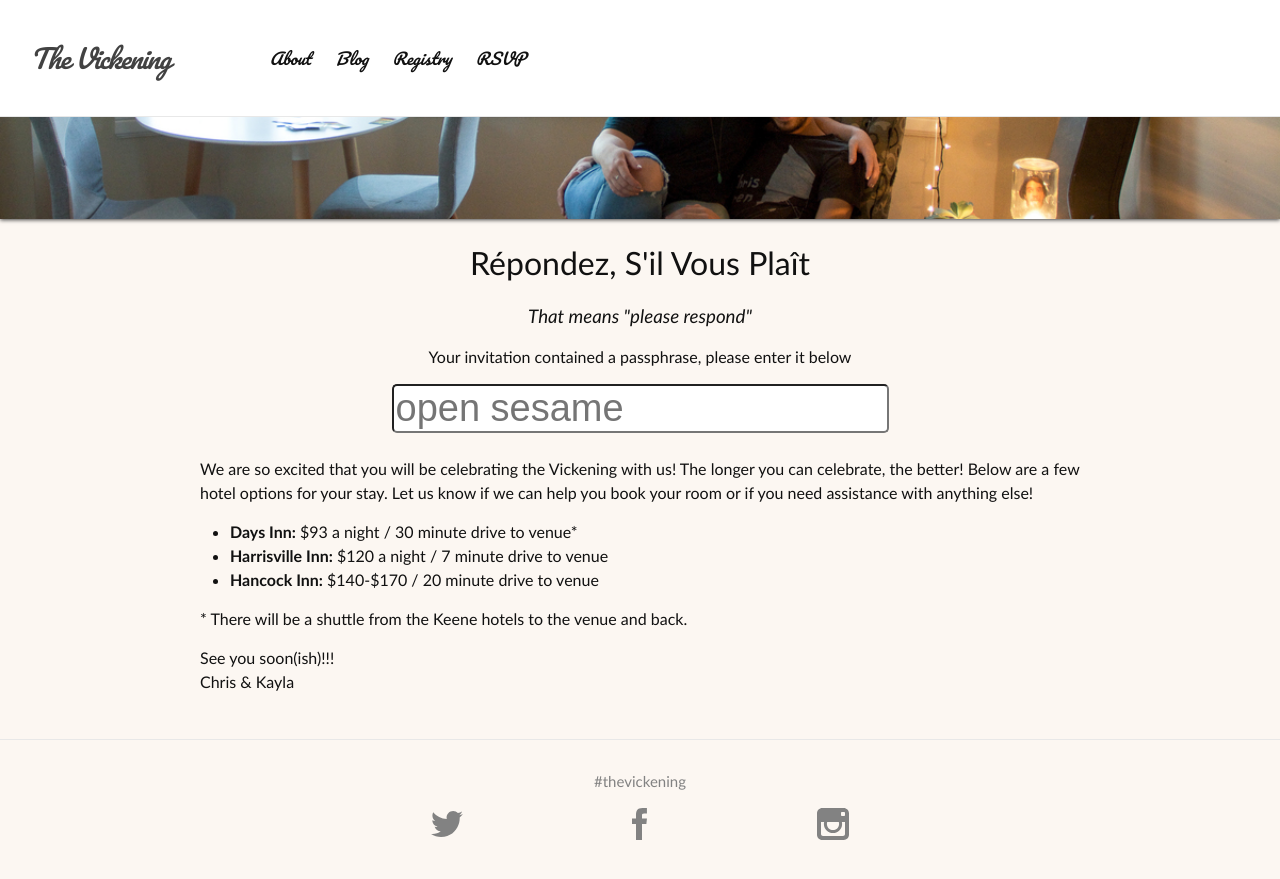
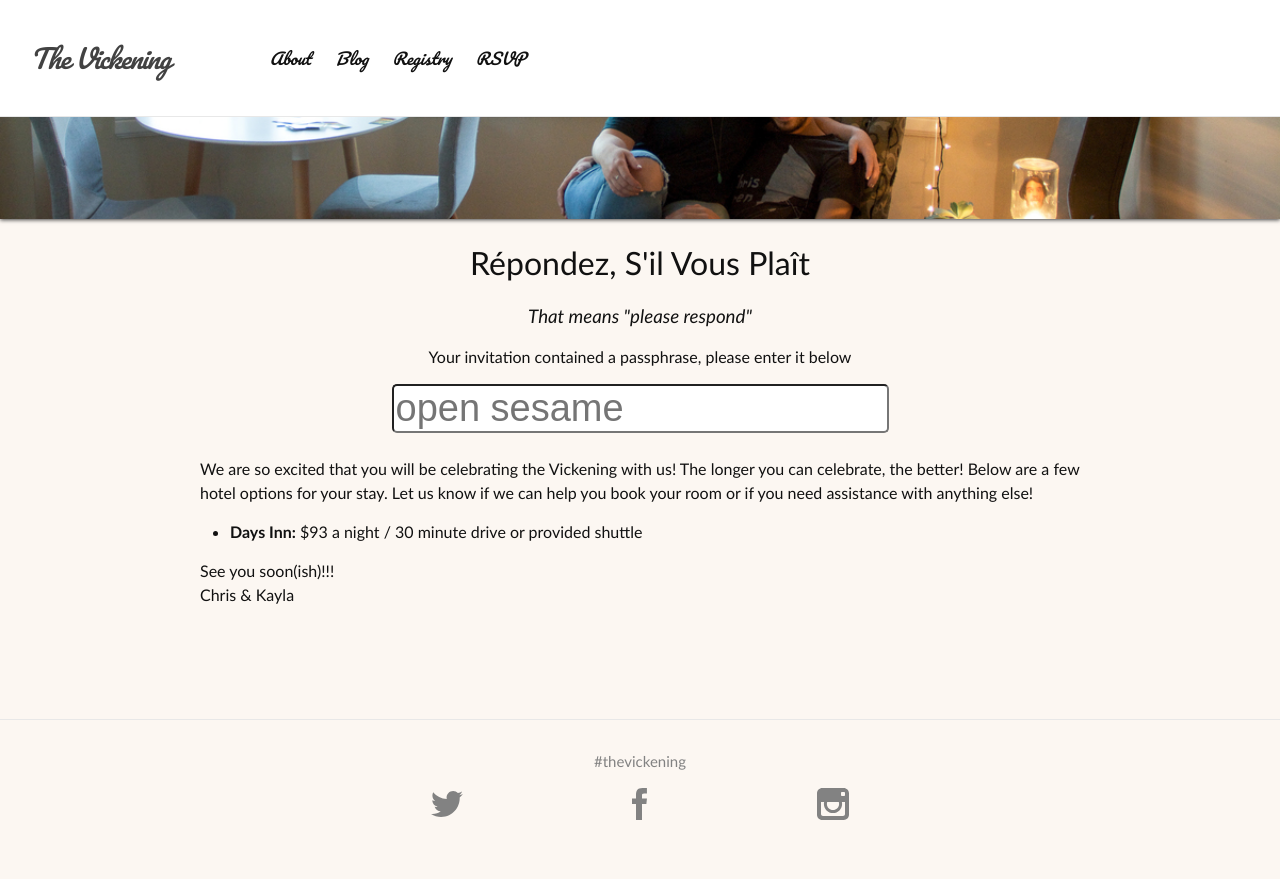
Before and after one commit to chrisinajar/thevickening.com, a Jekyll site: the page built from rsvp.md, in a window 1280 px wide and 900 px high, scrolled down 191 px. Shown: the top 879 px of the window. Built offline with Jekyll 4.4.1, drawn with Linux system fonts in a browser that asks for light colours.

Commit message:
update hotel / shuttle info

```diff
--- a/rsvp.md
+++ b/rsvp.md
@@ -20,13 +20,8 @@ permalink: /rsvp/
     </p>
     <p>
       <ul>
-        <li><b>Days Inn:</b> $93 a night / 30 minute drive to venue*  </li>
-        <li><b>Harrisville Inn:</b> $120 a night / 7 minute drive to venue </li>
-        <li><b>Hancock Inn:</b> $140-$170 /  20 minute drive to venue </li>
+        <li><b>Days Inn:</b> $93 a night / 30 minute drive or provided shuttle  </li>
       </ul>
-    </p>
-    <p>
-      * There will be a shuttle from the Keene hotels to the venue and back.
     </p>
     <p>
       See you soon(ish)!!!
```
